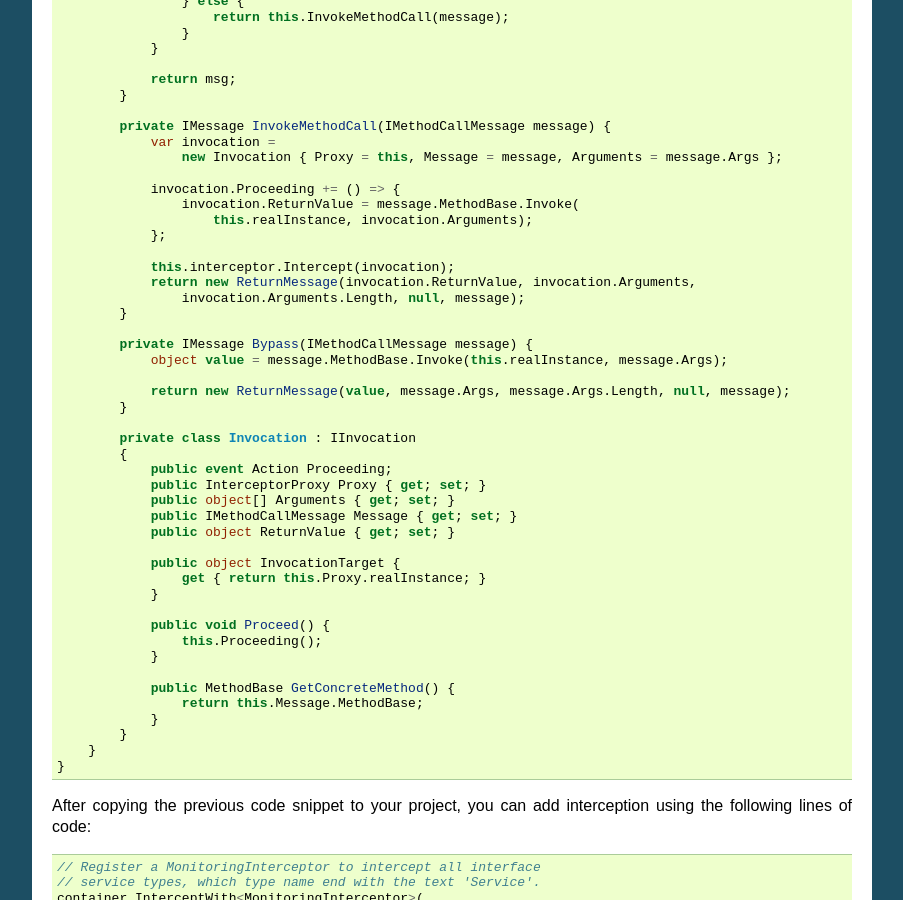
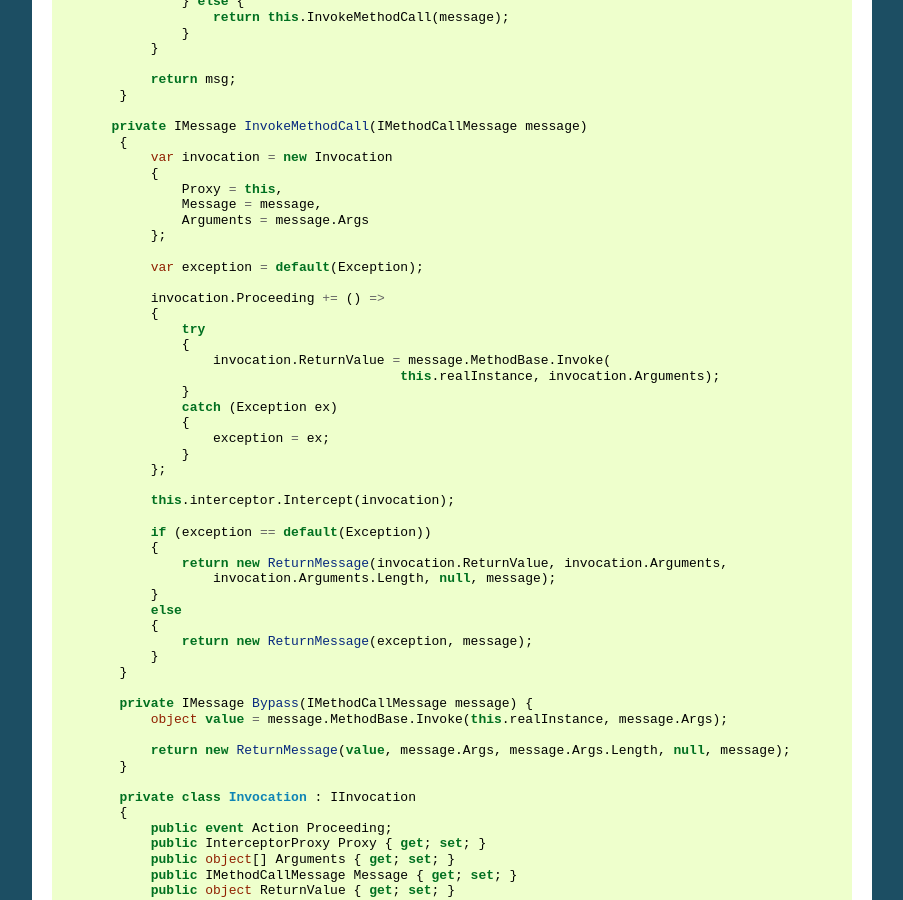
Before and after one commit to simpleinjector/Documentation, a Sphinx documentation site: the page built from source/InterceptionExtensions.rst, in a window 1280 px wide and 900 px high, scrolled down 3571 px. Shown: the whole window, without its empty margins (198-1101 px from the left). Built offline with Sphinx 7.4.7, drawn with Linux system fonts in a browser that asks for light colours.

Commit message:
harder InvokeMethodCall
Add try/catch in Proceeding. So the proxy throw an exception at the method and not in the interception code.
So it is a perfekt :)

```diff
--- a/source/InterceptionExtensions.rst
+++ b/source/InterceptionExtensions.rst
@@ -234,18 +234,41 @@ Interception Extensions
                 return msg;
             }
 
-            private IMessage InvokeMethodCall(IMethodCallMessage message) {
-                var invocation =
-                    new Invocation { Proxy = this, Message = message, Arguments = message.Args };
+           private IMessage InvokeMethodCall(IMethodCallMessage message)
+            {
+                var invocation = new Invocation
+                {
+                    Proxy = this,
+                    Message = message,
+                    Arguments = message.Args
+                };
 
-                invocation.Proceeding += () => {
-                    invocation.ReturnValue = message.MethodBase.Invoke(
-                        this.realInstance, invocation.Arguments);
+                var exception = default(Exception);
+
+                invocation.Proceeding += () =>
+                {
+                    try
+                    {
+                        invocation.ReturnValue = message.MethodBase.Invoke(
+                                                this.realInstance, invocation.Arguments);
+                    }
+                    catch (Exception ex)
+                    {
+                        exception = ex;
+                    }
                 };
 
                 this.interceptor.Intercept(invocation);
-                return new ReturnMessage(invocation.ReturnValue, invocation.Arguments,
-                    invocation.Arguments.Length, null, message);
+
+                if (exception == default(Exception))
+                {
+                    return new ReturnMessage(invocation.ReturnValue, invocation.Arguments,
+                        invocation.Arguments.Length, null, message);
+                }
+                else
+                {
+                    return new ReturnMessage(exception, message);
+                }
             }
 
             private IMessage Bypass(IMethodCallMessage message) {
```
